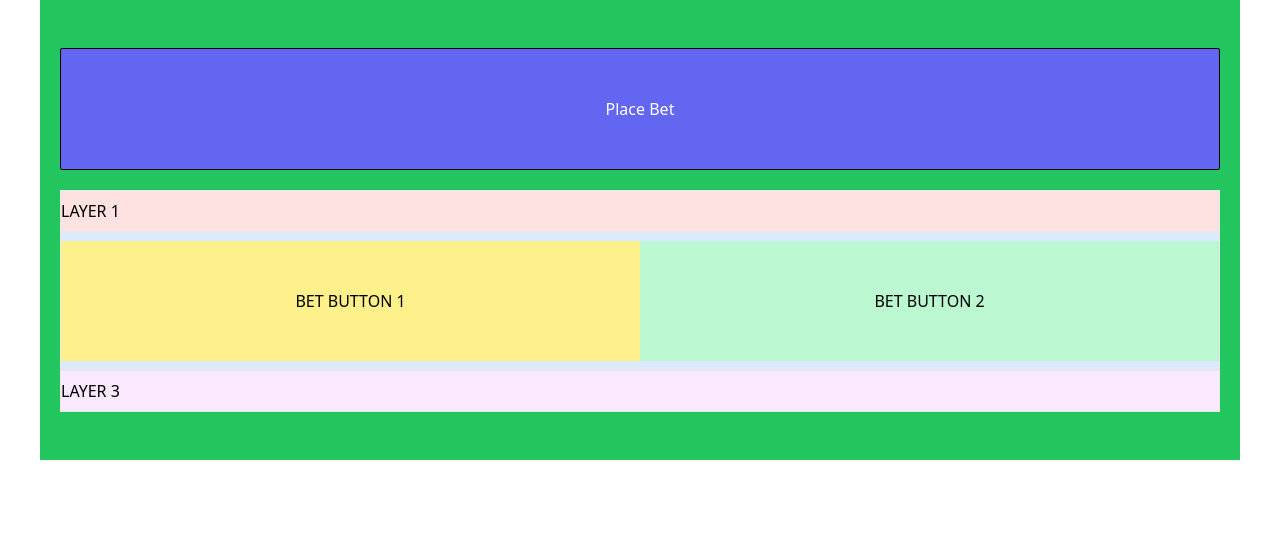
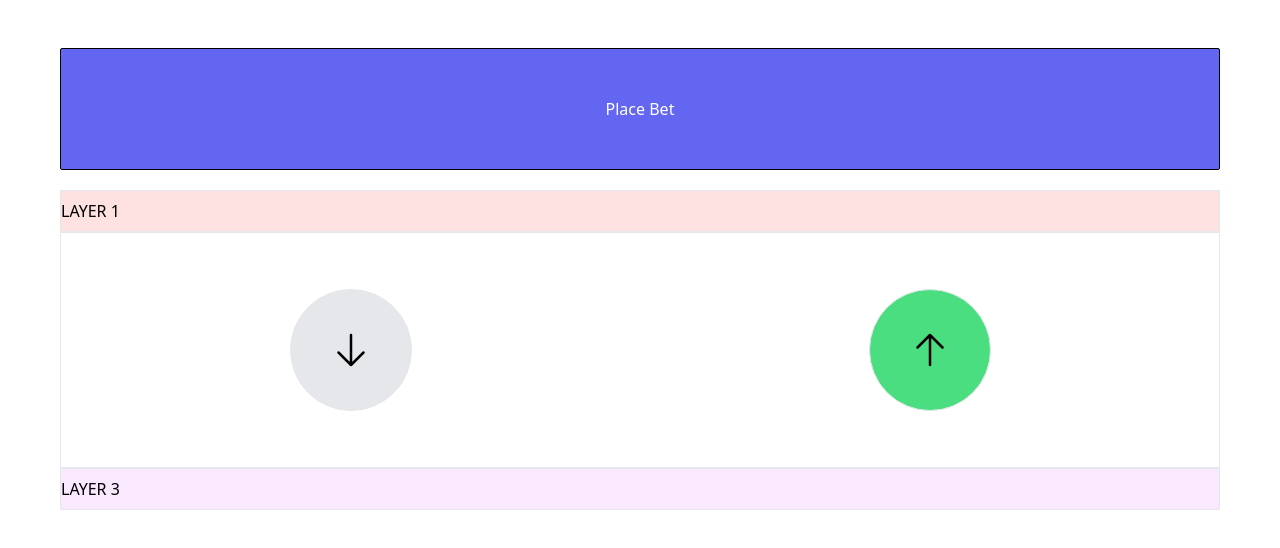
Before and after one commit to Krasimir-Hristov/FiftyFate, a React (Vite) app in the folder fiftyfate/: page / in a window 1280 px wide. Shown: the top 548 px of the page. Built offline with nearby package versions, Linux system fonts and the light colour scheme.

Commit message:
Adding Bet Button Functionality

```diff
--- a/fiftyfate/src/components/BetBox.tsx
+++ b/fiftyfate/src/components/BetBox.tsx
@@ -1,15 +1,32 @@
 import React from 'react';
 
-function BetBox() {
-  return <div className='mt-5'>
-    <div className='py-2 border bg-red-100'>LAYER 1</div>
-    <div className='flex flex-row justify-between py-2 border bg-blue-100'>
-        <div className='bg-yellow-200 w-full py-12 text-center'>BET BUTTON 1</div>
-        <div className='bg-green-200 w-full py-12 text-center'>BET BUTTON 2</div>
+import BetButton from './BetButton';
+
+type Props = {
+  betDirection: string;
+  setBetDirection: any;
+};
+
+function BetBox({ betDirection, setBetDirection }: Props) {
+  return (
+    <div className="mt-5">
+      <div className="py-2 border bg-red-100">LAYER 1</div>
+      <div className="flex flex-row justify-between py-2 border">
+        <BetButton
+          direction="down"
+          betDirection={betDirection}
+          setBetDirection={setBetDirection}
+        />
+        <BetButton
+          direction="up"
+          betDirection={betDirection}
+          setBetDirection={setBetDirection}
+        />
         <div></div>
-        </div>
-    <div className='py-2 border bg-fuchsia-100'>LAYER 3</div>
-  </div>;
+      </div>
+      <div className="py-2 border bg-fuchsia-100">LAYER 3</div>
+    </div>
+  );
 }
 
 export default BetBox;
--- /dev/null
+++ b/fiftyfate/src/components/BetButton.tsx
@@ -0,0 +1,71 @@
+import React from 'react';
+
+const buttonDown = (
+  <svg
+    xmlns="http://www.w3.org/2000/svg"
+    fill="none"
+    viewBox="0 0 24 24"
+    strokeWidth={1.5}
+    stroke="currentColor"
+    className="w-10 h-10"
+  >
+    <path
+      strokeLinecap="round"
+      strokeLinejoin="round"
+      d="M19.5 13.5L12 21m0 0l-7.5-7.5M12 21V3"
+    />
+  </svg>
+);
+
+const buttonUp = (
+  <svg
+    xmlns="http://www.w3.org/2000/svg"
+    fill="none"
+    viewBox="0 0 24 24"
+    strokeWidth={1.5}
+    stroke="currentColor"
+    className="w-10 h-10"
+  >
+    <path
+      strokeLinecap="round"
+      strokeLinejoin="round"
+      d="M4.5 10.5L12 3m0 0l7.5 7.5M12 3v18"
+    />
+  </svg>
+);
+
+type Props = {
+  direction: string;
+  betDirection: string;
+  setBetDirection: any;
+};
+
+function BetButton({ direction, betDirection, setBetDirection }: Props) {
+  return (
+    <div className="mx-auto py-12">
+      {direction == 'up' ? (
+        <button
+          onClick={() => setBetDirection('up')}
+          className={
+            'transition-all duration-300 p-10 rounded-full border ' +
+            (betDirection == 'up' ? 'bg-green-400' : 'bg-gray-200')
+          }
+        >
+          {buttonUp}
+        </button>
+      ) : (
+        <button
+          onClick={() => setBetDirection('down')}
+          className={
+            'transition-all duration-300 p-10 rounded-full border ' +
+            (betDirection == 'down' ? 'bg-red-400' : 'bg-gray-200')
+          }
+        >
+          {buttonDown}
+        </button>
+      )}
+    </div>
+  );
+}
+
+export default BetButton;
--- a/fiftyfate/src/components/Controller.tsx
+++ b/fiftyfate/src/components/Controller.tsx
@@ -5,19 +5,20 @@ import BetBox from './BetBox';
 
 function Controller() {
   const [hasWon, setHasWon] = useState(false);
+  const [betDirection, setBetDirection] = useState('up');
 
   const handlePlaceBet = () => {
     setHasWon(!hasWon);
   };
 
   useEffect(() => {
-    console.log(hasWon);
-  }, [hasWon]);
+    console.log(betDirection);
+  }, [betDirection]);
 
   return (
-    <div className="w-full md:w-[850px] lg:w-[1200px] py-12 bg-green-500 mx-auto px-5">
+    <div className="w-full md:w-[850px] lg:w-[1200px] py-12 mx-auto px-5">
       <Button runFunction={handlePlaceBet} />
-      <BetBox />
+      <BetBox betDirection={betDirection} setBetDirection={setBetDirection}/>
     </div>
   );
 }
```
